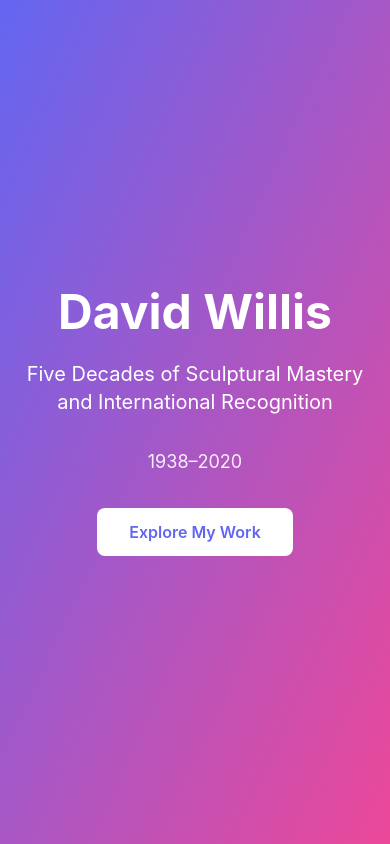
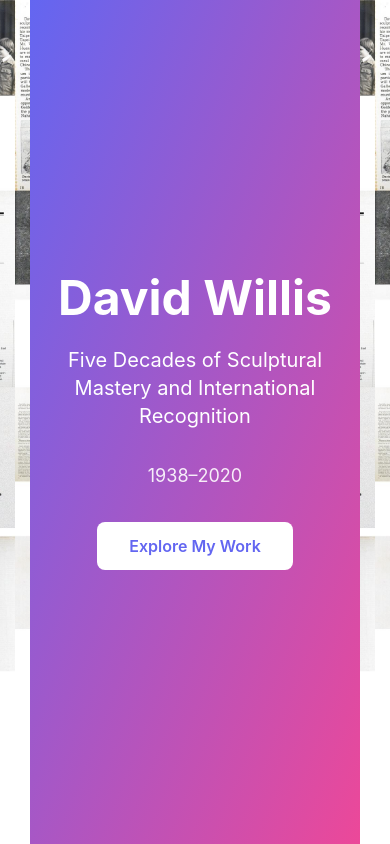
Before and after one commit to humboldtscabinet/davidwillisartist, a Next.js app: page / in a window 390 px wide. Shown: the top 844 px of the page. Built offline with nearby package versions, Linux system fonts and the light colour scheme.

Commit message:
feat: add vintage document collage borders with stacked newspaper clippings

```diff
--- a/app/globals.css
+++ b/app/globals.css
@@ -13,4 +13,72 @@
 
 body {
   font-family: -apple-system, BlinkMacSystemFont, "Segoe UI", Roboto, "Helvetica Neue", Arial, sans-serif;
+  position: relative;
 }
+
+/* Left and right border frame with stacked vintage documents */
+body::before,
+body::after {
+  content: '';
+  position: fixed;
+  top: 0;
+  bottom: 0;
+  width: 200px;
+  background-image: url('/images/border-collage.jpg');
+  background-repeat: repeat-y;
+  background-size: cover;
+  background-position: center;
+  z-index: 9999;
+  pointer-events: none;
+  opacity: 0.95;
+}
+
+body::before {
+  left: 0;
+}
+
+body::after {
+  right: 0;
+}
+
+/* Add padding to main content to account for borders */
+#main-content {
+  margin-left: 200px;
+  margin-right: 200px;
+}
+
+@media (max-width: 1280px) {
+  body::before,
+  body::after {
+    width: 120px;
+  }
+
+  #main-content {
+    margin-left: 120px;
+    margin-right: 120px;
+  }
+}
+
+@media (max-width: 768px) {
+  body::before,
+  body::after {
+    width: 60px;
+  }
+
+  #main-content {
+    margin-left: 60px;
+    margin-right: 60px;
+  }
+}
+
+@media (max-width: 480px) {
+  body::before,
+  body::after {
+    width: 30px;
+  }
+
+  #main-content {
+    margin-left: 30px;
+    margin-right: 30px;
+  }
+}
--- a/app/page.tsx
+++ b/app/page.tsx
@@ -7,7 +7,7 @@ import LegacySection from "@/components/LegacySection";
 
 export default function Home() {
   return (
-    <main>
+    <main id="main-content">
       <HeroSection />
       <AboutSection />
       <ArtisticVisionSection />
```
Also changed, not shown: public/images/border-collage.jpg (added).
